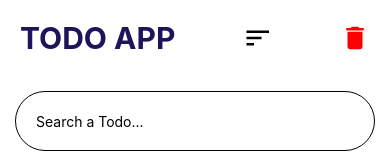
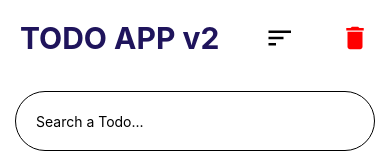
Before and after one commit to markizayoi/TodoApp, a React Native app: screen / in a window 390 px wide. Shown: the top 160 px of the page. Built offline with nearby package versions, Linux system fonts and the light colour scheme; no server answers.

Commit message:
Edit title

```diff
--- a/src/component/AppHeader/index.js
+++ b/src/component/AppHeader/index.js
@@ -50,7 +50,7 @@ export default function AppHeader ({}){
                     fontSize: 30,
                     color: '#1f145c',
                 }}>
-                TODO APP
+                TODO APP v2
             </Text>
             <Icon name="sort" size={30} color="black" onPress={() => openSortModal()}  />
             <Icon name="delete" size={30} color="red" onPress={clearAllTodos} />
```
